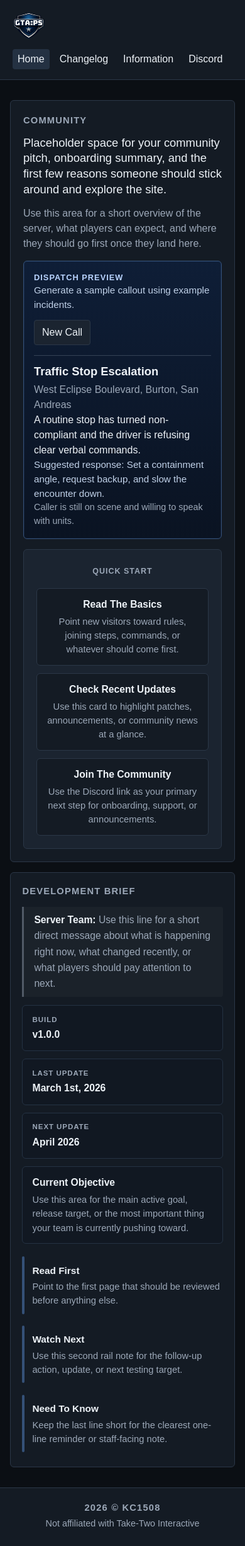
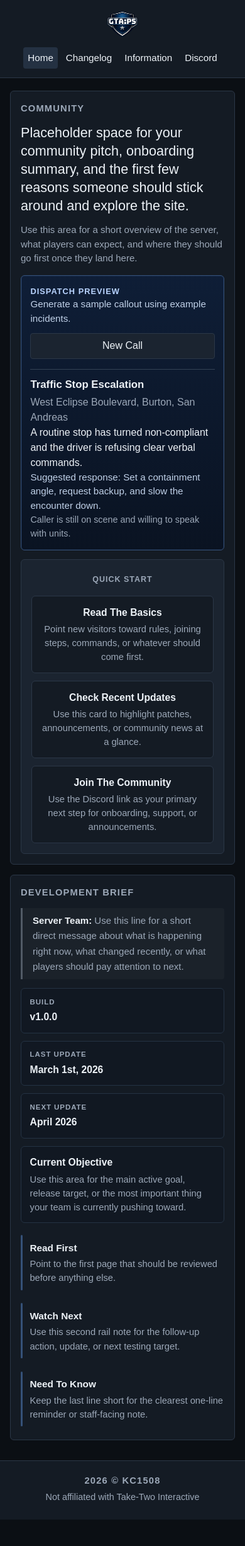
Before and after one commit to kchaney1508/gtaps-web, a Jekyll site: the page built from index.html, in a window 390 px wide. Shown: the whole page at 63% size. Built offline with Jekyll 4.4.1, drawn with Linux system fonts in a browser that asks for light colours; after the commit the page ends 2413 px from its top, so only the background shows below that.

Commit message:
mobile/reactive edits

```diff
--- a/assets/styles.css
+++ b/assets/styles.css
@@ -787,6 +787,29 @@ main.container > h1 {
   margin: 0 0 0.85rem;
 }
 
+.detail-body img,
+.detail-body iframe {
+  max-width: 100%;
+  height: auto;
+}
+
+.detail-body pre {
+  max-width: 100%;
+  margin: 0 0 0.85rem;
+  padding: 0.85rem 0.95rem;
+  overflow-x: auto;
+  border: 1px solid var(--border);
+  border-radius: 6px;
+  background: #111822;
+}
+
+.detail-body table {
+  display: block;
+  width: 100%;
+  max-width: 100%;
+  overflow-x: auto;
+}
+
 .detail-body > :last-child {
   margin-bottom: 0;
 }
@@ -824,9 +847,56 @@ main.container > h1 {
     padding-right: 1.25rem;
   }
 
+  .header-inner {
+    justify-content: center;
+  }
+
+  .brand {
+    width: 100%;
+    justify-content: center;
+  }
+
+  .site-nav {
+    width: 100%;
+    justify-content: center;
+  }
+
   main.container {
     padding-top: 1.25rem;
     padding-bottom: 2rem;
+  }
+
+  body[data-page="home"] main.container {
+    align-content: start;
+    padding-top: 1.25rem;
+    padding-bottom: 2rem;
+  }
+
+  .hero,
+  .detail-view,
+  .status,
+  .home-panel,
+  .home-brief {
+    padding: 1rem;
+  }
+}
+
+@media (max-width: 759px) {
+  .hero-home,
+  .home-brief {
+    gap: 0.9rem;
+  }
+
+  .home-panel {
+    height: auto;
+  }
+
+  .home-stack {
+    align-content: stretch;
+  }
+
+  .detail-back {
+    width: 100%;
   }
 }
 
@@ -884,3 +954,76 @@ main.container > h1 {
     display: block;
   }
 }
+
+@media (max-width: 560px) {
+  .site-header .container {
+    padding-left: 1rem;
+    padding-right: 1rem;
+  }
+
+  .header-inner {
+    padding: 0.85rem 0;
+  }
+
+  .site-nav {
+    gap: 0.35rem;
+  }
+
+  .site-nav a {
+    padding: 0.35rem 0.45rem;
+    font-size: 0.95rem;
+  }
+
+  .hero-lead {
+    font-size: clamp(1.1rem, 5.8vw, 1.35rem);
+  }
+
+  .hero-support,
+  .home-brief-message {
+    font-size: 0.94rem;
+  }
+
+  .dispatch-widget {
+    padding: 0.9rem;
+  }
+
+  .dispatch-head {
+    align-items: stretch;
+  }
+
+  .dispatch-head .button-compact {
+    width: 100%;
+    text-align: center;
+  }
+
+  .dispatch-intro {
+    max-width: none;
+  }
+
+  .dispatch-title {
+    font-size: 1.05rem;
+  }
+
+  .brief-metric,
+  .brief-note-strip {
+    padding: 0.8rem 0.85rem;
+  }
+
+  .brief-rail {
+    padding: 0.85rem 0 0.85rem 0.9rem;
+  }
+
+  .brief-rail::before {
+    top: 0.32rem;
+    bottom: 0.32rem;
+    width: 3px;
+  }
+
+  .detail-page {
+    gap: 0.6rem;
+  }
+
+  .detail-view h1 {
+    font-size: clamp(1.4rem, 7vw, 1.7rem);
+  }
+}
```
